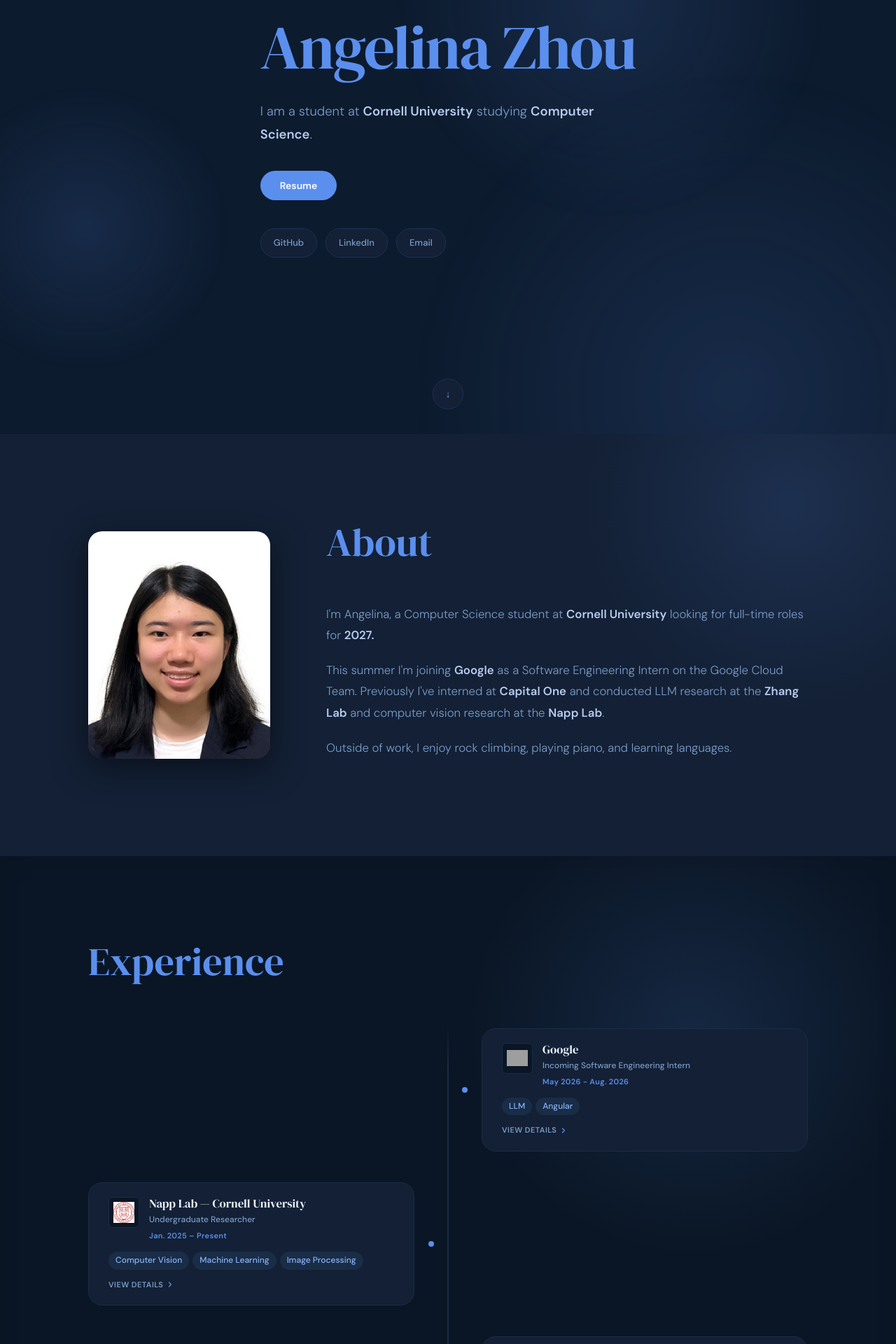
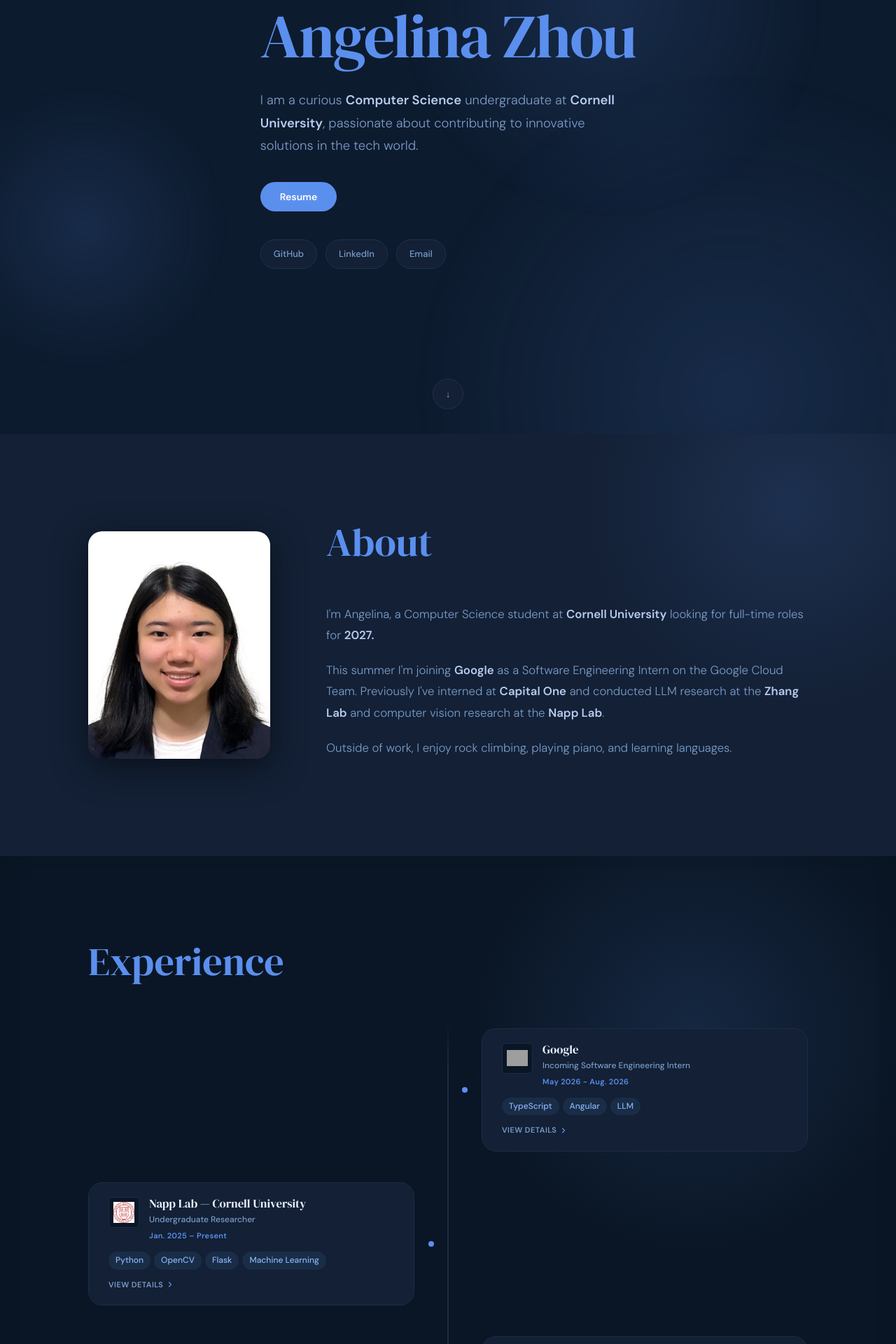
Before and after one commit to Angelina010/personal-website, an Angular app: page / in a window 1280 px wide. Shown: the part 180-2100 px from the top of the page at 70% size. Built offline with nearby package versions, Linux system fonts and the light colour scheme; grey boxes are pictures that could not be loaded.

Commit message:
Update hero description and experience tags

```diff
--- a/src/app/components/experience/experience.ts
+++ b/src/app/components/experience/experience.ts
@@ -33,7 +33,7 @@
       period: 'May 2026 - Aug. 2026',
       location: 'Kirkland, WA',
       logoUrl: 'assets/google-logo.png',
-      tags: ['LLM', 'Angular'],
+      tags: ['TypeScript', 'Angular', 'LLM'],
       summary: 'Incoming at BigQuery Team in Google Cloud',
       bullets: [],
     },
@@ -44,7 +44,7 @@
       period: 'Jan. 2025 – Present',
       location: 'Ithaca, NY',
       logoUrl: 'assets/napp-lab-logo.png',
-      tags: ['Computer Vision', 'Machine Learning', 'Image Processing'],
+      tags: ['Python', 'OpenCV', 'Flask', 'Machine Learning'],
       summary: 'Placeholder — describe the biological or scientific domain of the research.',
       bullets: [
         'Improved bee color tag detection with OpenCV using RGB to HSV conversion, thresholding, morphological erosion',
@@ -59,7 +59,7 @@
       period: 'June 2025 - Aug. 2025',
       location: 'McLean, VA',
       logoUrl: 'assets/capital-one-logo.png',
-      tags: ['TypeScript', 'Vue'],
+      tags: ['TypeScript', 'Vue', 'Pinia', 'DynamoDB'],
       summary: 'Card Decisioning Team',
       bullets: [
         'Built an internal rules authoring UI with TypeScript and Vue to generate JSON for credit card decision workflows',
@@ -74,7 +74,7 @@
       period: 'Jan. 2025 – May 2025',
       location: 'Ithaca, NY',
       logoUrl: 'assets/zhang-lab-logo.png',
-      tags: ['LLM', 'Verilog', 'NLP'],
+      tags: ['Python', 'AutoGen', 'LLM', 'Verilog', 'NLP'],
       summary: 'Generating Verilog code with a team of LLM Agents',
       bullets: [
         'Designed and implemented a team of LLM agents using Python and AutoGen to automate and accelerate Verilog hardware design',
--- a/src/app/components/hero/hero.html
+++ b/src/app/components/hero/hero.html
@@ -8,9 +8,8 @@
     <div class="container hero__content">
         <h1 class="hero__name fade-up">Angelina Zhou</h1>
         <p class="hero__tagline fade-up">
-            I am a student at <strong>Cornell University</strong>
-        studying
-            <strong>Computer Science</strong>.
+            I am a curious <strong>Computer Science</strong> undergraduate at <strong>Cornell University</strong>,
+            passionate about contributing to innovative solutions in the tech world.
         </p>
 
       <div class="hero__actions fade-up">
```
